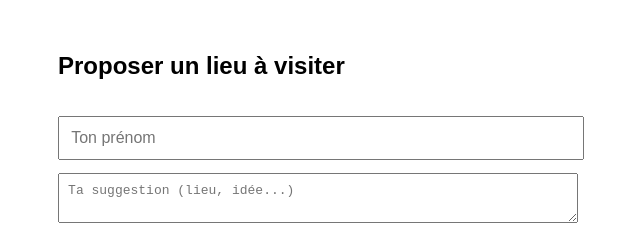
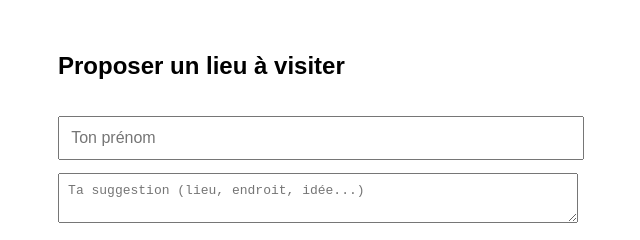
Before and after one commit to Carnetdeborde/Maple, a plain HTML site: page suggestion.html in a window 1280 px wide. Shown: the top 240 px of the page, 332-972 px from the left. Drawn offline with Linux system fonts and the light colour scheme.

Commit message:
Update suggestion.html

```diff
--- a/suggestion.html
+++ b/suggestion.html
@@ -20,7 +20,7 @@
   <h2>Proposer un lieu à visiter</h2>
   <form id="suggestion-form">
     <input name="Prenom" id="prenom" type="text" placeholder="Ton prénom" required />
-    <textarea name="Texte" id="texte" placeholder="Ta suggestion (lieu, idée...)" required></textarea>
+    <textarea name="Texte" id="texte" placeholder="Ta suggestion (lieu, endroit, idée...)" required></textarea>
     <input name="VilleRecherchee" id="ville" type="text" placeholder="Ville ou lieu à suggérer" required />
     <input name="Latitude" id="latitude" type="text" placeholder="Latitude" readonly />
     <input name="Longitude" id="longitude" type="text" placeholder="Longitude" readonly />
@@ -36,7 +36,6 @@
     const latInput = document.getElementById("latitude");
     const lonInput = document.getElementById("longitude");
 
-    // Geocode la ville quand on la quitte
     villeInput.addEventListener("blur", async () => {
       const ville = villeInput.value.trim();
       if (!ville) return;
```
